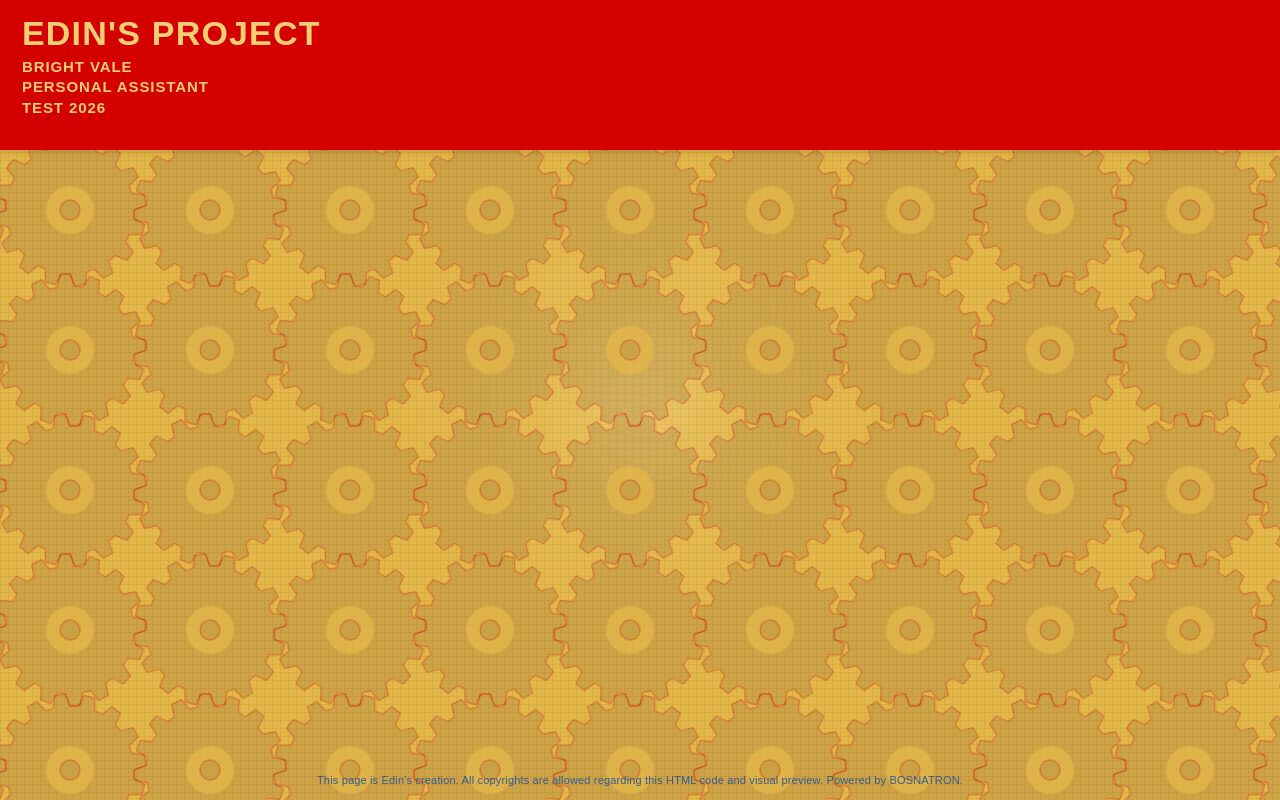
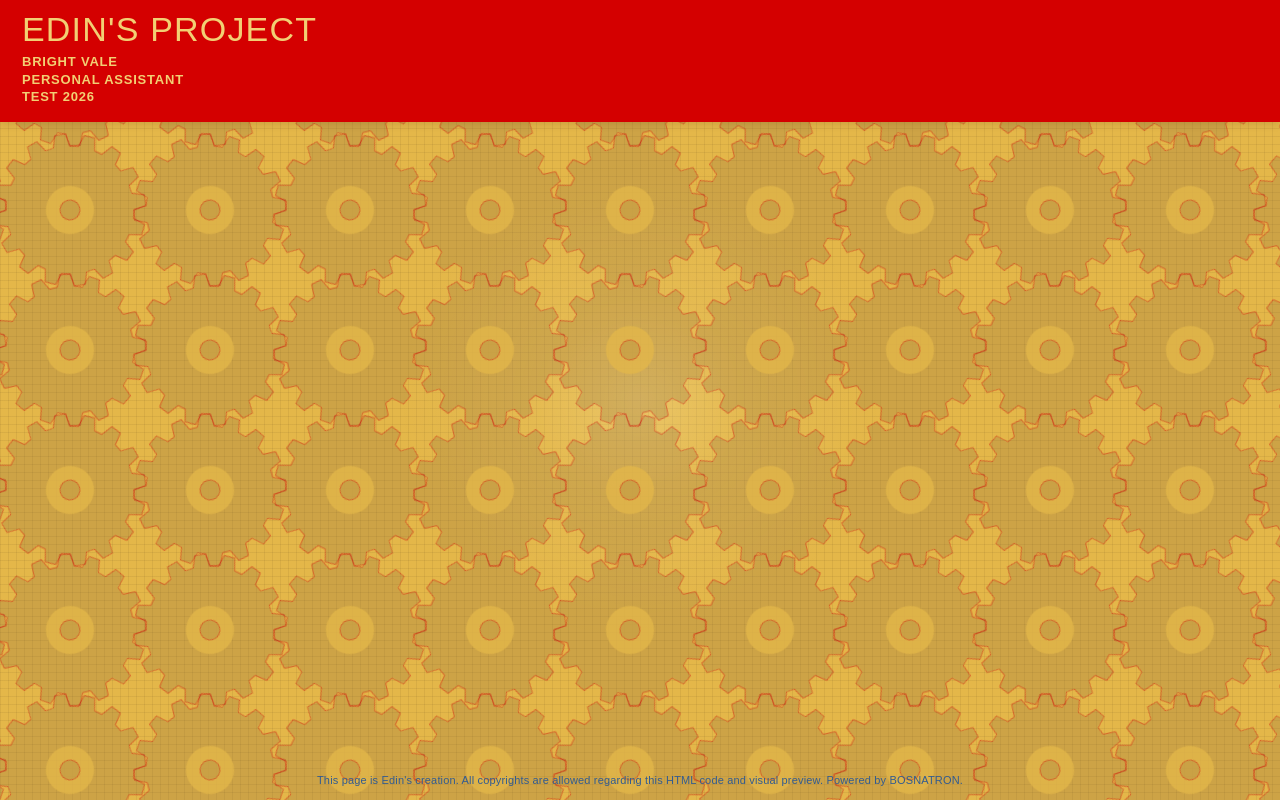
Before and after one commit to bosnatron/bosnatron.github.io, a plain HTML site: page index.html in a window 1280 px wide. Drawn offline with Linux system fonts and the light colour scheme.

Commit message:
Refine header with thin original-size title, smaller bold details and shorter red bar

```diff
--- a/index.html
+++ b/index.html
@@ -18,20 +18,20 @@
       background-size: 8px 8px;
     }
     .topic-bar {
-      position: fixed; top: 0; left: 0; right: 0; min-height: 150px;
-      box-sizing: border-box; padding: 14px 22px 15px;
+      position: fixed; top: 0; left: 0; right: 0; min-height: 122px;
+      box-sizing: border-box; padding: 10px 22px 11px;
       z-index: 4; background: #D40000;
       box-shadow: 0 2px 8px rgba(60, 29, 12, .15);
       pointer-events: none;
     }
     .topic-heading {
       margin: 0 0 5px; color: #F2CF73;
-      font: 700 clamp(23px, 3.6vw, 34px)/1.12 Arial, Helvetica, sans-serif;
+      font: 300 clamp(23px, 3.6vw, 34px)/1.12 Arial, Helvetica, sans-serif;
       letter-spacing: .035em;
     }
     .topic-details {
       margin: 0; color: #F2CF73;
-      font: 600 clamp(12px, 1.6vw, 15px)/1.35 Arial, Helvetica, sans-serif;
+      font: 700 clamp(11px, 1.4vw, 13px)/1.35 Arial, Helvetica, sans-serif;
       letter-spacing: .06em;
     }
     .topic-details span { display: block; }
```
